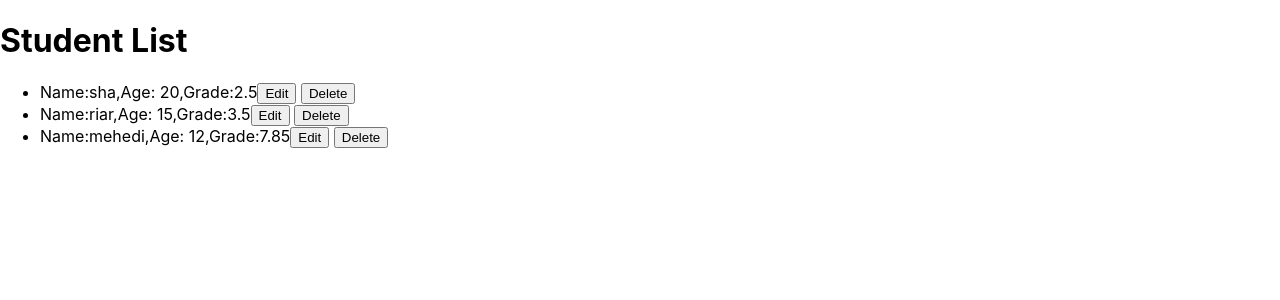
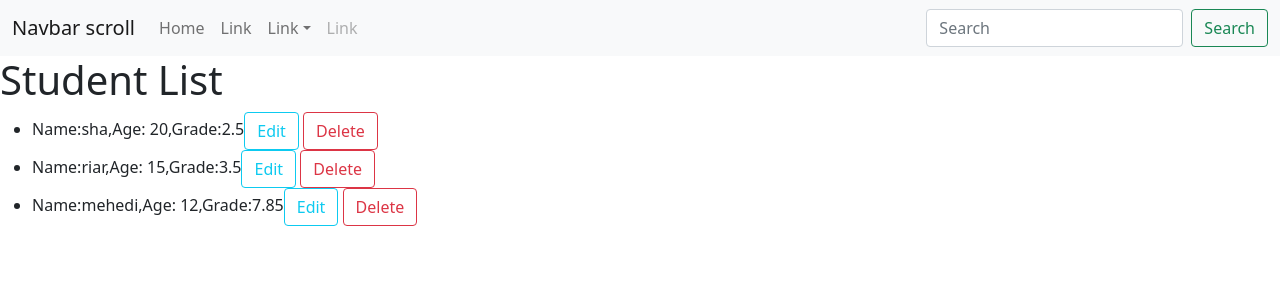
Before and after one commit to brainshahriar/EcommerceReact, a React (Create React App) app: page / in a window 1280 px wide. Shown: the top 300 px of the page. Built offline with nearby package versions, Linux system fonts and the light colour scheme.

Commit message:
ract bootstrap

```diff
--- a/package.json
+++ b/package.json
@@ -6,7 +6,9 @@
     "@testing-library/jest-dom": "^5.15.0",
     "@testing-library/react": "^11.2.7",
     "@testing-library/user-event": "^12.8.3",
+    "bootstrap": "^5.1.3",
     "react": "^17.0.2",
+    "react-bootstrap": "^2.0.2",
     "react-dom": "^17.0.2",
     "react-scripts": "4.0.3",
     "web-vitals": "^1.1.2"
--- a/src/App.js
+++ b/src/App.js
@@ -1,4 +1,7 @@
 import React from 'react';
+import 'bootstrap/dist/css/bootstrap.min.css';
+import Button from 'react-bootstrap/Button';
+import { Container, Form, FormControl, Nav, Navbar , NavDropdown } from 'react-bootstrap';
 
 class App extends React.Component{
 
@@ -18,7 +21,8 @@
       return <li class="list-item" key={idx}>
 
         Name:{item.name},Age: {item.age},Grade:{item.grade}
-        <button class="btn btn-sm btn-info">Edit</button> <button class="btn btn-sm btn-danger">Delete</button>
+        <Button variant="outline-info">Edit</Button> <Button variant="outline-danger">Delete</Button>
+
 
 
       </li>
@@ -26,6 +30,42 @@
 
     return(
       <div className="App">
+<Navbar bg="light" expand="lg">
+  <Container fluid>
+    <Navbar.Brand href="#">Navbar scroll</Navbar.Brand>
+    <Navbar.Toggle aria-controls="navbarScroll" />
+    <Navbar.Collapse id="navbarScroll">
+      <Nav
+        className="me-auto my-2 my-lg-0"
+        style={{ maxHeight: '100px' }}
+        navbarScroll
+      >
+        <Nav.Link href="#action1">Home</Nav.Link>
+        <Nav.Link href="#action2">Link</Nav.Link>
+        <NavDropdown title="Link" id="navbarScrollingDropdown">
+          <NavDropdown.Item href="#action3">Action</NavDropdown.Item>
+          <NavDropdown.Item href="#action4">Another action</NavDropdown.Item>
+          <NavDropdown.Divider />
+          <NavDropdown.Item href="#action5">
+            Something else here
+          </NavDropdown.Item>
+        </NavDropdown>
+        <Nav.Link href="#" disabled>
+          Link
+        </Nav.Link>
+      </Nav>
+      <Form className="d-flex">
+        <FormControl
+          type="search"
+          placeholder="Search"
+          className="me-2"
+          aria-label="Search"
+        />
+        <Button variant="outline-success">Search</Button>
+      </Form>
+    </Navbar.Collapse>
+  </Container>
+</Navbar>
         <h1>Student List</h1>
         <ul class="list">
           {items}
```
Also changed, not shown: 1 other file (tests, documents, lock files or other folders).
